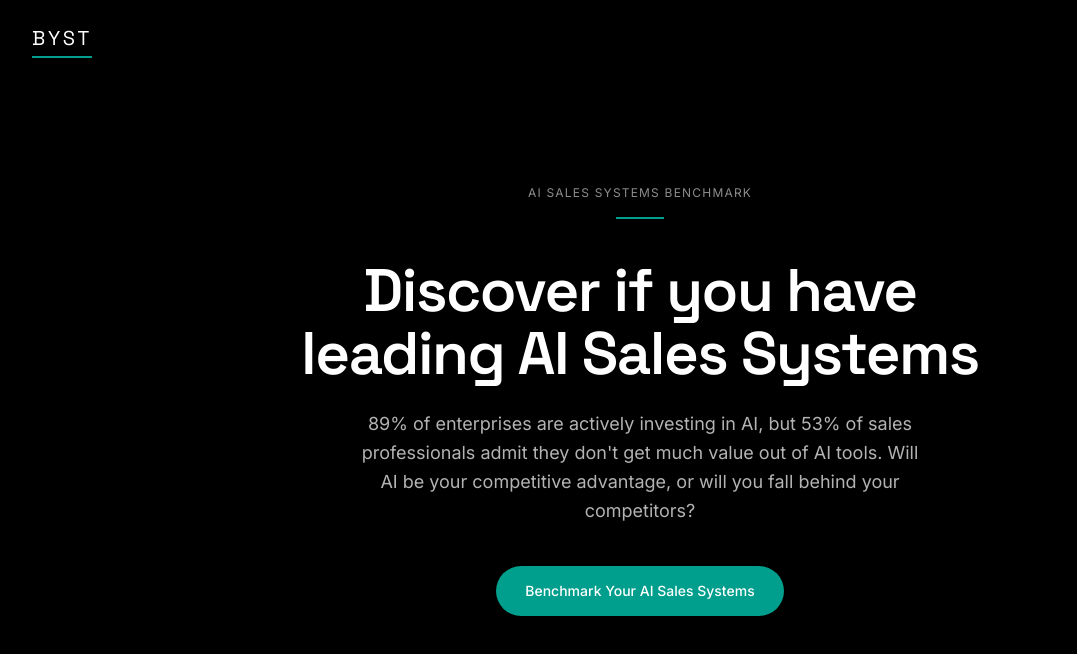
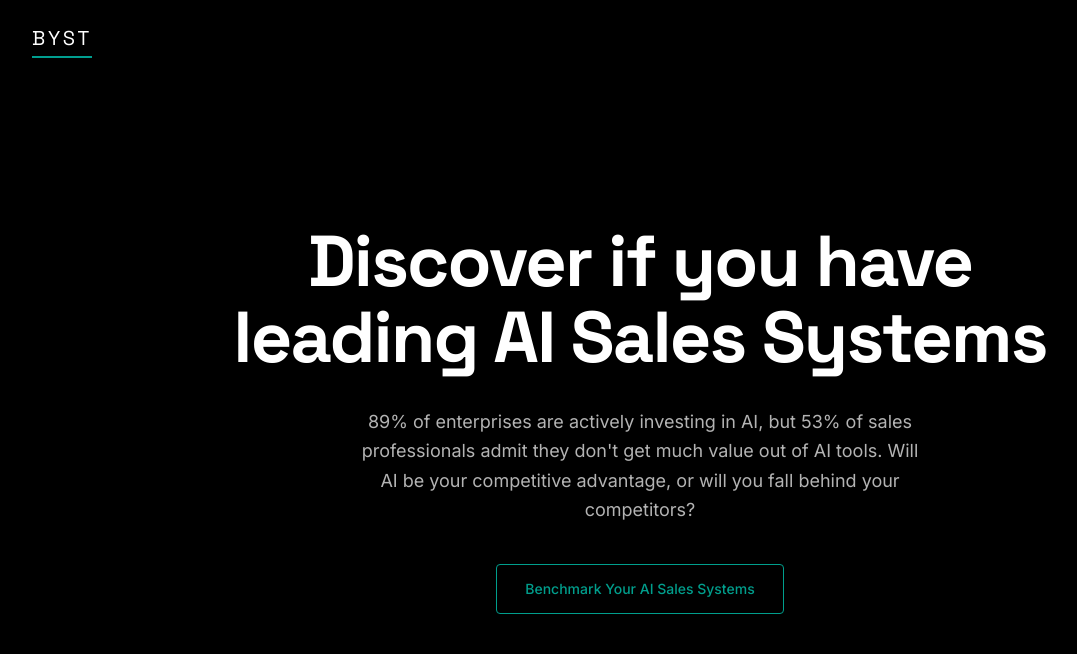
Before and after one commit to BYST-GROUP/ai-sales-benchmark, a Next.js app: page / in a window 1280 px wide. Shown: the top 654 px of the page, without its empty margins (0-1077 px from the left). Built offline with nearby package versions, Linux system fonts and the light colour scheme.

Commit message:
Redesign landing page: larger H1, outlined CTA, remove label/accent line, shift below center

```diff
--- a/app/page.tsx
+++ b/app/page.tsx
@@ -2,7 +2,7 @@ import Link from 'next/link'
 
 export default function Home() {
   return (
-    <main className="relative min-h-screen bg-background flex items-center justify-center overflow-hidden">
+    <main className="relative min-h-screen bg-background flex flex-col overflow-hidden">
 
       {/* Fixed BYST wordmark — top left */}
       <div className="fixed top-6 left-8 z-10 flex flex-col items-start">
@@ -12,35 +12,21 @@ export default function Home() {
         <span className="mt-1 block h-[2px] w-full bg-[#009e8f]" />
       </div>
 
-      {/* Hero content — centered */}
-      <div className="flex flex-col items-center text-center px-6 w-full">
-
-        {/* Label */}
-        <p
-          className="text-xs tracking-widest uppercase text-muted-foreground fade-up"
-          style={{ animationDelay: '0ms' }}
-        >
-          AI Sales Systems Benchmark
-        </p>
-
-        {/* Accent line */}
-        <div
-          className="accent-line mx-auto mt-4 fade-up"
-          style={{ animationDelay: '80ms' }}
-        />
+      {/* Hero content — slightly below center */}
+      <div className="flex flex-col items-center text-center px-6 w-full mt-[20vh] md:mt-[28vh]">
 
         {/* H1 */}
         <h1
-          className="mt-10 max-w-3xl text-4xl md:text-6xl font-semibold tracking-tight leading-[1.05] fade-up"
-          style={{ animationDelay: '180ms' }}
+          className="max-w-4xl text-5xl md:text-7xl font-bold tracking-tight leading-[1.05] fade-up"
+          style={{ animationDelay: '0ms' }}
         >
           Discover if you have leading AI Sales Systems
         </h1>
 
         {/* Subline */}
         <p
-          className="mt-6 max-w-xl text-base md:text-lg leading-relaxed text-secondary-foreground fade-up"
-          style={{ animationDelay: '280ms' }}
+          className="mt-8 max-w-xl text-lg leading-relaxed text-secondary-foreground fade-up"
+          style={{ animationDelay: '120ms' }}
         >
           89% of enterprises are actively investing in AI, but 53% of sales professionals admit they don&apos;t get much value out of AI tools. Will AI be your competitive advantage, or will you fall behind your competitors?
         </p>
@@ -48,8 +34,8 @@ export default function Home() {
         {/* CTA */}
         <Link
           href="/benchmark"
-          className="mt-10 rounded-full text-sm font-medium px-7 py-3.5 bg-primary text-white border border-primary/60 hover:bg-primary/90 transition-colors fade-up"
-          style={{ animationDelay: '380ms' }}
+          className="mt-10 rounded px-7 py-3.5 text-sm font-medium border border-primary text-primary bg-background hover:bg-primary/10 transition-colors fade-up"
+          style={{ animationDelay: '240ms' }}
         >
           Benchmark Your AI Sales Systems
         </Link>
```
